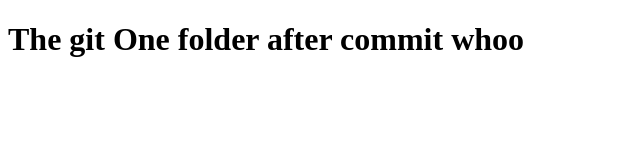
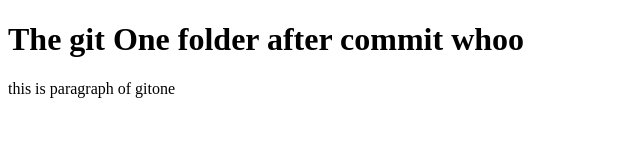
Before and after one commit to Asoume/gitone, a plain HTML site: page index.html in a window 1280 px wide. Shown: the whole page, without its empty margins (0-640 px from the left). Drawn offline with Linux system fonts and the light colour scheme.

Commit message:
add a paragraph

```diff
--- a/index.html
+++ b/index.html
@@ -4,5 +4,6 @@
 </head>
 <body>
   <h1>The git One folder after commit whoo</h1>
+  <p>this is paragraph of gitone</p>
 </body>
 </html>
```
